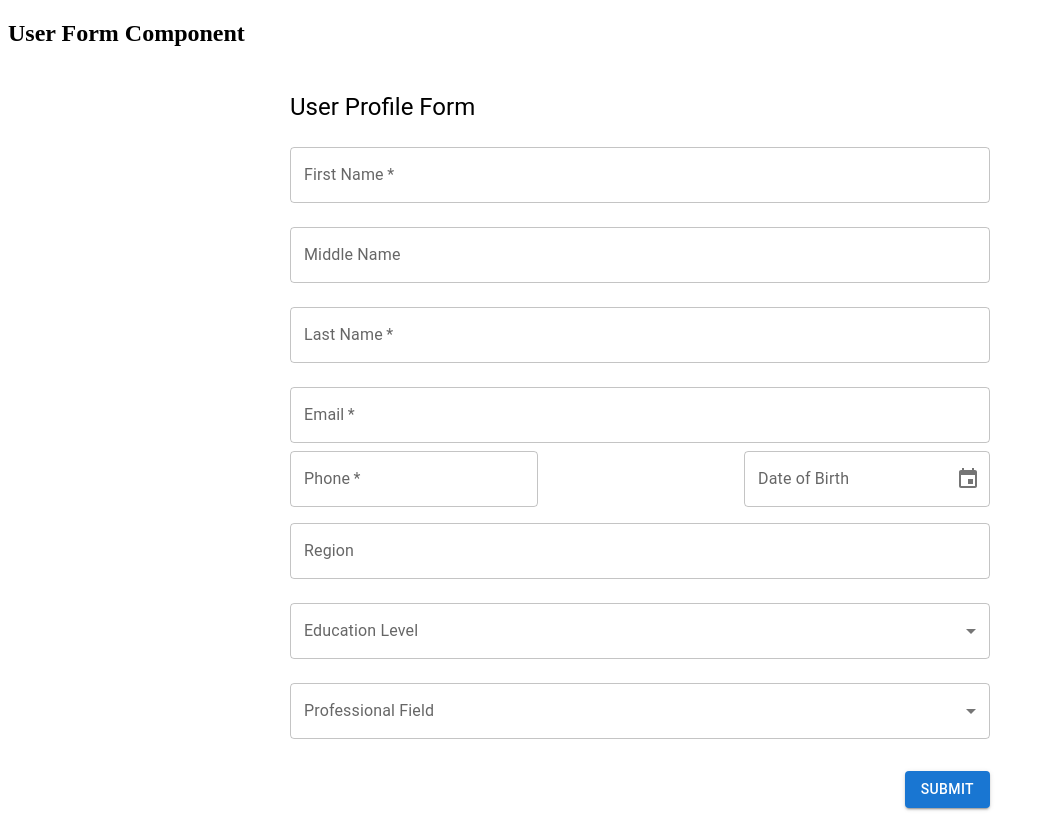
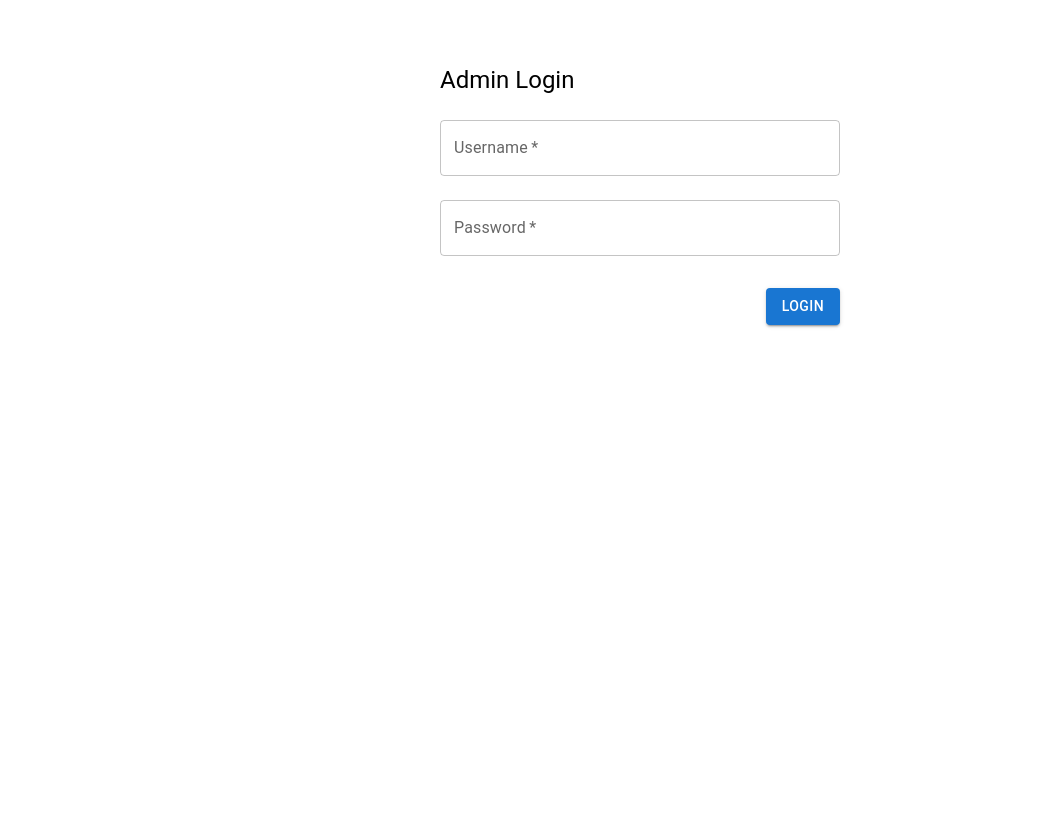
Before and after one commit to dlab-tz/career-app-react, a React (Create React App) app in the folder frontend/: page /admin-login in a window 1280 px wide. Shown: the whole page, without its empty margins (0-1044 px from the left). After the commit the page ends 800 px from the top, so only its background shows below. Built offline with nearby package versions, Linux system fonts and the light colour scheme.

Commit message:
Complete UserForm and AdminLogin components with professional fields and validations

```diff
--- a/frontend/src/App.jsx
+++ b/frontend/src/App.jsx
@@ -1,15 +1,14 @@
-import React from "react";
+import { BrowserRouter as Router, Routes, Route } from "react-router-dom";
 import UserForm from "./components/UserForm";
-
-
+import AdminLogin from "./components/AdminLogin";
 function App() {
   return (
-    <div>
-      <h2>User Form Component</h2>
-      <UserForm />
-
-
-    </div>
+    <Router>
+      <Routes>
+        <Route path="/" element={<UserForm />} />
+        <Route path="/admin-login" element={<AdminLogin />} />
+      </Routes>
+    </Router>
   );
 }
 
--- /dev/null
+++ b/frontend/src/components/AdminLogin.jsx
@@ -0,0 +1,70 @@
+import React, { useState } from "react";
+import { Box, Typography, TextField, Button, Stack } from "@mui/material";
+import { useNavigate } from "react-router-dom";
+
+const AdminLogin = () => {
+  const [credentials, setCredentials] = useState({ username: "", password: "" });
+  const navigate = useNavigate();
+
+  const handleChange = (e) => {
+    const { name, value } = e.target;
+    setCredentials((prev) => ({ ...prev, [name]: value }));
+  };
+
+  const handleSubmit = (e) => {
+    e.preventDefault();
+
+    const { username, password } = credentials;
+
+    if (!username || !password) {
+      alert("Please enter both username and password");
+      return;
+    }
+
+    // TODO: Replace with real admin authentication API
+    if (username === "admin" && password === "admin123") {
+      alert("Admin login successful!");
+      navigate("/"); // Redirect to home/dashboard
+    } else {
+      alert("Invalid credentials");
+    }
+  };
+
+  return (
+    <Box sx={{ maxWidth: "400px", margin: "auto", padding: 3, mt: 5 }}>
+      <Typography variant="h5" gutterBottom>
+        Admin Login
+      </Typography>
+
+      <form onSubmit={handleSubmit}>
+        <TextField
+          label="Username"
+          name="username"
+          value={credentials.username}
+          onChange={handleChange}
+          fullWidth
+          margin="normal"
+          required
+        />
+        <TextField
+          label="Password"
+          name="password"
+          type="password"
+          value={credentials.password}
+          onChange={handleChange}
+          fullWidth
+          margin="normal"
+          required
+        />
+
+        <Stack direction="row" spacing={2} sx={{ mt: 3, justifyContent: "flex-end" }}>
+          <Button type="submit" variant="contained" color="primary">
+            Login
+          </Button>
+        </Stack>
+      </form>
+    </Box>
+  );
+};
+
+export default AdminLogin;
--- a/frontend/src/components/UserForm.jsx
+++ b/frontend/src/components/UserForm.jsx
@@ -1,10 +1,10 @@
 import React, { useState } from 'react';
 import { Autocomplete, Box, Button, FormControl, InputLabel, MenuItem,
-    Stack, Select, TextField, Typography,  } from '@mui/material';
-import{LocalizationProvider} from '@mui/x-date-pickers/LocalizationProvider';
+    Stack, Select, TextField, Typography } from '@mui/material';
+import { LocalizationProvider } from '@mui/x-date-pickers/LocalizationProvider';
 import { AdapterDateFns } from '@mui/x-date-pickers/AdapterDateFns';
 import { DatePicker } from '@mui/x-date-pickers/DatePicker';
-
+import { useNavigate } from 'react-router-dom';
 
 const regions = [
   'Arusha', 'Dar es Salaam', 'Dodoma', 'Geita', 'Iringa', 'Kagera', 'Katavi',
@@ -13,8 +13,16 @@ const regions = [
   'Simiyu', 'Singida', 'Songwe', 'Tabora', 'Tanga'
 ];
 
+const professionalFields = [
+  "Software Engineering", "Telecommunication", "Data Science", "Electrical Engineering",
+  "Civil Engineering", "Mechanical Engineering", "Architecture", "Medicine",
+  "Nursing", "Pharmacy", "Law", "Accounting", "Finance", "Business Administration",
+  "Marketing", "Education", "Psychology", "Environmental Science", "Agriculture", "Research"
+];
 
 const UserForm = () => {
+  const navigate = useNavigate();
+
   const [formData, setFormData] = useState({
     firstName: '',
     middleName: '',
@@ -27,28 +35,23 @@ const UserForm = () => {
     professionalField: '',
   });
 
-
   const handleChange = (e) => {
     const { name, value } = e.target;
     if (name === 'phone') {
-      // Only allow numbers, max 10 digits
-      if (!/^\d*$/.test(value)) return;
-      if (value.length > 10) return;
+      if (!/^\d*$/.test(value)) return; // allow only numbers
+      if (value.length > 10) return; // max 10 digits
     }
-    setFormData(prev => ({
-      ...prev,
-      [name]: value,
-    }));
+    setFormData(prev => ({ ...prev, [name]: value }));
   };
 
   const handleSubmit = (e) => {
     e.preventDefault();
 
+    // Basic validations
     if (!formData.email || !formData.dateOfBirth || formData.dateOfBirth > new Date()) {
       alert('Please fill in Email and Date of Birth correctly');
       return;
     }
-
     if (!formData.email.includes('@') || !formData.email.includes('.')) {
       alert('Please enter a valid email address');
       return;
@@ -61,106 +64,94 @@ const UserForm = () => {
       alert('Please select your education level');
       return;
     }
+
     console.log('Submitted:', formData);
-    // TODO: send formData to backend via API call
+    // TODO: send formData to backend API
+  };
+
+  const handleAdminLogin = () => {
+    navigate("/admin-login");
   };
 
   return (
     <Box sx={{ maxWidth: '700px', margin: 'auto', padding: 3 }}>
       <Typography variant="h5" gutterBottom>User Profile Form</Typography>
+
       <form onSubmit={handleSubmit}>
         <TextField
           label="First Name"
-          variant="outlined"
           name="firstName"
           value={formData.firstName}
           onChange={handleChange}
+          fullWidth
           margin="normal"
-          fullWidth
           required
         />
         <TextField
           label="Middle Name"
-          variant="outlined"
           name="middleName"
           value={formData.middleName}
           onChange={handleChange}
+          fullWidth
           margin="normal"
-          fullWidth
         />
         <TextField
           label="Last Name"
-          variant="outlined"
           name="lastName"
           value={formData.lastName}
           onChange={handleChange}
+          fullWidth
           margin="normal"
-          fullWidth
           required
         />
         <TextField
           label="Email"
-          variant="outlined"
           name="email"
+          type="email"
           value={formData.email}
           onChange={handleChange}
+          fullWidth
           margin="normal"
-          fullWidth
           required
-          type="email"
         />
+
         <Stack direction="row" spacing={2} sx={{ justifyContent: "space-between", alignItems: "center" }}>
           <TextField
             label="Phone"
-                variant="outlined"
             name="phone"
             value={formData.phone}
             onChange={handleChange}
-                margin='normal'
+            fullWidth
+            margin="normal"
+            type="tel"
             inputProps={{ inputMode: 'numeric', pattern: '[0-9]*', maxLength: 10 }}
+            placeholder="10 digits"
             required
-                type="tel"
-                placeholder="10 digits"
           />
 
           <LocalizationProvider dateAdapter={AdapterDateFns}>
             <DatePicker
               label="Date of Birth"
               value={formData.dateOfBirth}
-                onChange={(newValue) => {
-                setFormData(prev => ({
-                    ...prev,
-                    dateOfBirth: newValue,
-                }));
-                }}
-                renderInput={(params) => (
-                <TextField {...params} fullWidth margin="normal" required />
-                )}
+              onChange={(newValue) => setFormData(prev => ({ ...prev, dateOfBirth: newValue }))}
+              renderInput={(params) => <TextField {...params} fullWidth margin="normal" required />}
             />
           </LocalizationProvider>
+        </Stack>
 
-        </Stack>
         <Autocomplete
           freeSolo
-            options={regions} //
-            onChange={(event, newValue) => {
-              setFormData(prev => ({
-                ...prev,
-                region: newValue,
-              }));
-            }}
-            renderInput={(params) => (
-                <TextField {...params} label="Region"  margin="normal" variant="outlined" fullWidth />
-            )}
+          options={regions}
+          onChange={(event, newValue) => setFormData(prev => ({ ...prev, region: newValue }))}
+          renderInput={(params) => <TextField {...params} label="Region" margin="normal" fullWidth />}
         />
+
         <FormControl fullWidth margin="normal">
           <InputLabel id="education-level-label">Education Level</InputLabel>
           <Select
             labelId="education-level-label"
-              id="educationLevel"
             name="educationLevel"
             value={formData.educationLevel}
-              label="Education Level"
             onChange={handleChange}
             required
           >
@@ -175,35 +166,30 @@ const UserForm = () => {
             <MenuItem value="Professor">Professor</MenuItem>
           </Select>
         </FormControl>
-        {/* Professional Field */}
+
         <FormControl fullWidth margin="normal">
           <InputLabel id="professional-field-label">Professional Field</InputLabel>
           <Select
             labelId="professional-field-label"
-            id="professionalField"
             name="professionalField"
             value={formData.professionalField}
-            label="Professional Field"
             onChange={handleChange}
             required
           >
-            <MenuItem value="Software Engineering">Software Engineering</MenuItem>
-            <MenuItem value="Telecommunication">Telecommunication</MenuItem>
-            <MenuItem value="Data Science">Data Science</MenuItem>
-            <MenuItem value="Electrical Engineering">Electrical Engineering</MenuItem>
+            {professionalFields.map(field => (
+              <MenuItem key={field} value={field}>{field}</MenuItem>
+            ))}
           </Select>
         </FormControl>
 
-        {/* Submit Button - stays at the bottom */}
-        <Box sx={{ display: 'flex', justifyContent: 'flex-end', mt: 3 }}>
-          <Button
-            type="submit"
-            variant="contained"
-            color="primary"
-          >
+        <Stack direction="row" spacing={2} sx={{ mt: 3, justifyContent: "flex-end" }}>
+          <Button type="submit" variant="contained" color="primary">
             Submit
           </Button>
-        </Box>
+          <Button type="button" variant="contained" color="secondary" onClick={handleAdminLogin}>
+            Admin Login
+          </Button>
+        </Stack>
       </form>
     </Box>
   );
```
Also changed, not shown: frontend/package.json (+6 -1 lines). Lines whose indentation alone changed are shown as unchanged.
